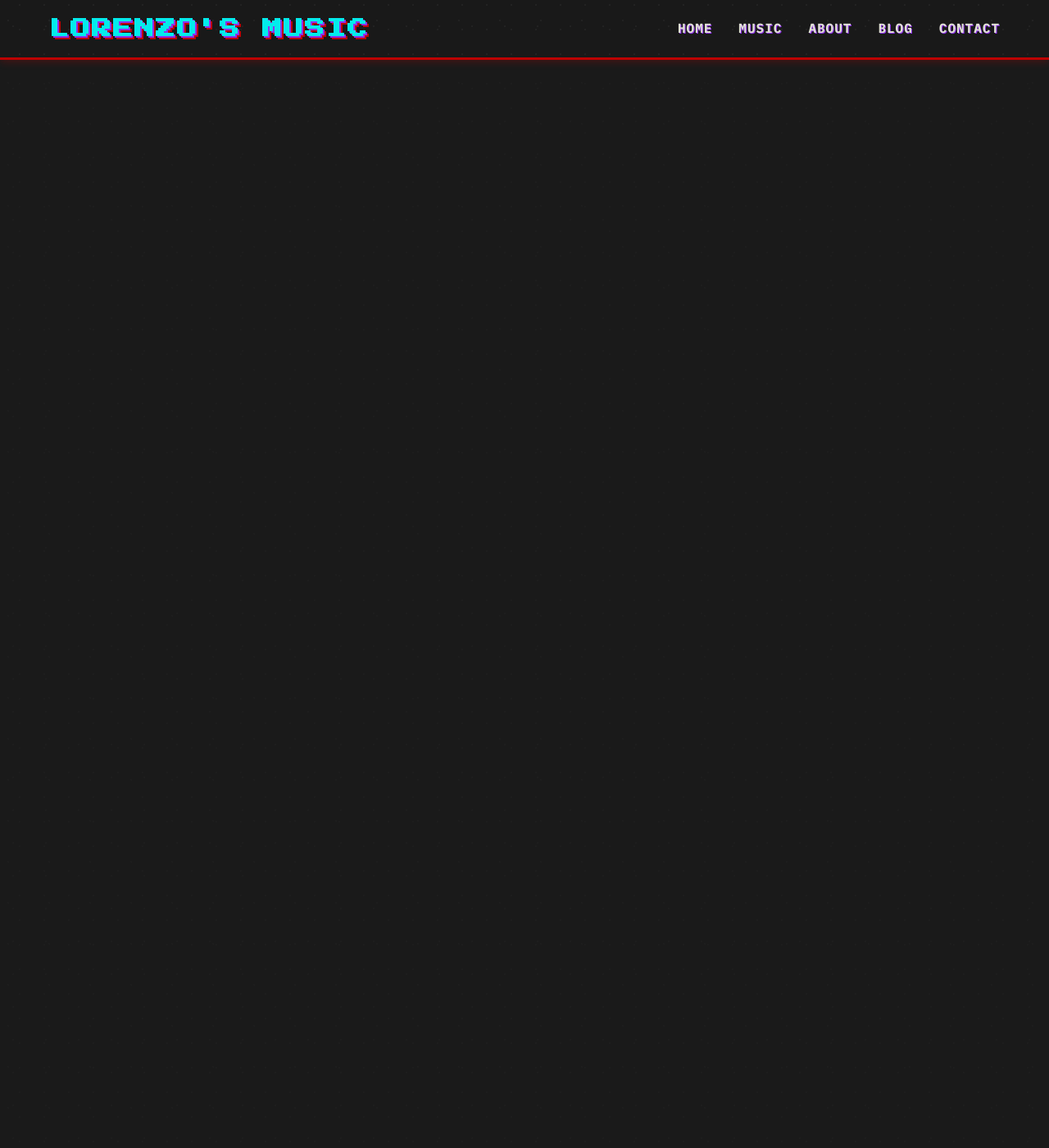
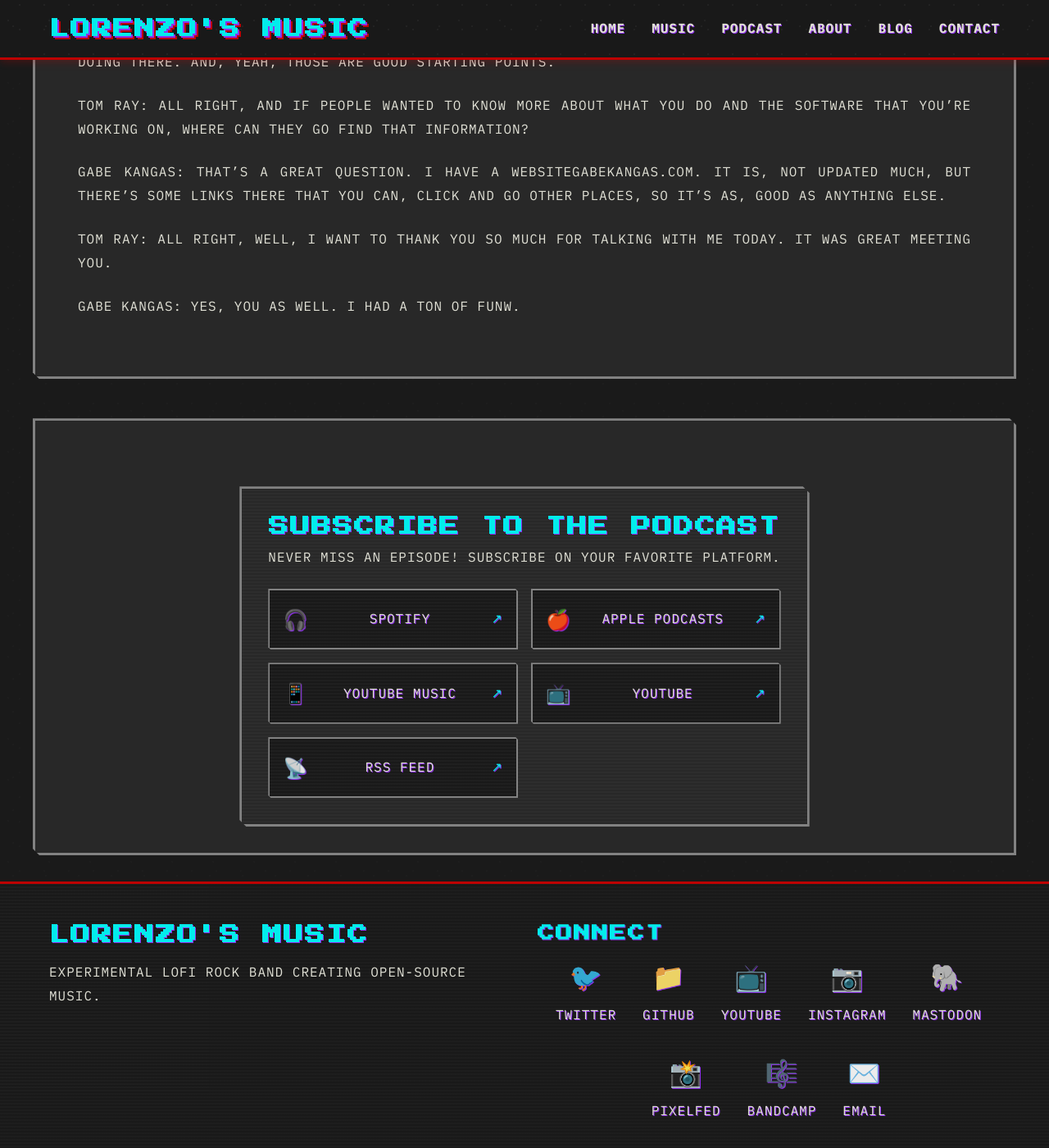
Before and after one commit to tmray/bootleg-videos, a Jekyll site: the page built from podcast/episode-jon-worthy-transcript.md, in a window 1280 px wide and 1400 px high, scrolled down 14124 px. Shown: the whole window at 82% size. Built offline with Jekyll 4.4.1, drawn with Linux system fonts in a browser that asks for light colours.

Commit message:
links to podcast show on podcast notes page

```diff
--- a/_layouts/default.html
+++ b/_layouts/default.html
@@ -29,6 +29,7 @@
             <ul class="nav-menu">
                 <li><a href="{{ '/' | relative_url }}">Home</a></li>
                 <li><a href="{{ '/music' | relative_url }}">Music</a></li>
+                <li><a href="{{ '/podcast' | relative_url }}">Podcast</a></li>
                 <li><a href="{{ '/about' | relative_url }}">About</a></li>
                 <li><a href="{{ '/blog' | relative_url }}">Blog</a></li>
                 <li><a href="{{ '/contact' | relative_url }}">Contact</a></li>
--- a/_layouts/post.html
+++ b/_layouts/post.html
@@ -33,6 +33,25 @@ layout: default
                 {% endfor %}
                 {% endif %}
             </div>
+
+            <!-- Podcast Subscription Section -->
+            {% if page.categories contains 'podcast' %}
+            <div class="podcast-subscribe-section">
+                <h3 class="subscribe-title">Subscribe to the Podcast</h3>
+                <p class="subscribe-description">Never miss an episode! Subscribe on your favorite platform.</p>
+                <div class="platform-grid-small">
+                    {% for platform in site.data.podcast.platforms %}
+                    <a href="{{ platform.url }}" target="_blank" class="platform-card-small">
+                        <div class="platform-icon-small">{{ platform.icon }}</div>
+                        <div class="platform-info-small">
+                            <span class="platform-name-small">{{ platform.name }}</span>
+                        </div>
+                        <span class="platform-arrow-small">↗</span>
+                    </a>
+                    {% endfor %}
+                </div>
+            </div>
+            {% endif %}
         </div>
     </footer>
 </article>
--- a/assets/css/main.css
+++ b/assets/css/main.css
@@ -2315,6 +2315,150 @@ a:hover {
     }
 }
 
+/* Podcast Subscription Section in Posts */
+.podcast-subscribe-section {
+    margin-top: 3rem;
+    padding: 2rem;
+    background-color: var(--vhs-dark-gray);
+    border: 3px solid var(--washed-out-grey);
+    border-radius: 0;
+    clip-path: polygon(0 0, calc(100% - 8px) 0, 100% 8px, 100% 100%, 8px 100%, 0 calc(100% - 8px));
+    position: relative;
+    overflow: hidden;
+}
+
+.podcast-subscribe-section::before {
+    content: '';
+    position: absolute;
+    top: 0;
+    left: 0;
+    width: 100%;
+    height: 100%;
+    background:
+        repeating-linear-gradient(
+            0deg,
+            transparent,
+            transparent 2px,
+            rgba(140, 140, 140, 0.05) 2px,
+            rgba(140, 140, 140, 0.05) 4px
+        );
+    z-index: 1;
+}
+
+.subscribe-title {
+    color: var(--flickering-cyan);
+    font-size: 1.5rem;
+    margin-bottom: 0.5rem;
+    text-shadow: 1px 1px 0px var(--distorted-purple);
+    position: relative;
+    z-index: 2;
+}
+
+.subscribe-description {
+    color: var(--off-white-beige);
+    font-size: 1rem;
+    margin-bottom: 1.5rem;
+    position: relative;
+    z-index: 2;
+}
+
+.platform-grid-small {
+    display: grid;
+    grid-template-columns: repeat(auto-fit, minmax(200px, 1fr));
+    gap: 1rem;
+    position: relative;
+    z-index: 2;
+}
+
+.platform-card-small {
+    display: flex;
+    align-items: center;
+    gap: 0.75rem;
+    padding: 1rem;
+    background-color: var(--dark-static-black);
+    border: 2px solid var(--washed-out-grey);
+    border-radius: 0;
+    text-decoration: none;
+    transition: all 0.3s ease;
+    clip-path: polygon(0 0, calc(100% - 3px) 0, 100% 3px, 100% 100%, 3px 100%, 0 calc(100% - 3px));
+    position: relative;
+    overflow: hidden;
+}
+
+.platform-card-small::before {
+    content: '';
+    position: absolute;
+    top: 0;
+    left: 0;
+    width: 100%;
+    height: 100%;
+    background:
+        repeating-linear-gradient(
+            0deg,
+            transparent,
+            transparent 2px,
+            rgba(140, 140, 140, 0.05) 2px,
+            rgba(140, 140, 140, 0.05) 4px
+        );
+    z-index: 1;
+}
+
+.platform-card-small:hover {
+    transform: translateY(-2px);
+    border-color: var(--flickering-cyan);
+    box-shadow: 0 6px 12px rgba(0, 255, 255, 0.3);
+}
+
+.platform-icon-small {
+    font-size: 1.5rem;
+    flex-shrink: 0;
+    z-index: 2;
+    position: relative;
+}
+
+.platform-info-small {
+    flex: 1;
+    z-index: 2;
+    position: relative;
+}
+
+.platform-name-small {
+    font-size: 1rem;
+    color: var(--off-white-beige);
+    text-shadow: 1px 1px 0px var(--distorted-purple);
+}
+
+.platform-arrow-small {
+    font-size: 1rem;
+    color: var(--flickering-cyan);
+    flex-shrink: 0;
+    z-index: 2;
+    position: relative;
+}
+
+/* Mobile optimization for podcast subscription in posts */
+@media (max-width: 768px) {
+    .platform-grid-small {
+        grid-template-columns: 1fr;
+    }
+
+    .subscribe-title {
+        font-size: 1.3rem;
+    }
+
+    .platform-card-small {
+        padding: 0.75rem;
+    }
+
+    .platform-icon-small {
+        font-size: 1.25rem;
+    }
+
+    .platform-name-small {
+        font-size: 0.9rem;
+    }
+}
+
 /* Post Layout Styles */
 .post {
     max-width: 1200px;
--- a/podcast/episode-jon-worthy-transcript.md
+++ b/podcast/episode-jon-worthy-transcript.md
@@ -1,5 +1,6 @@
 ---
-
+layout: post
+categories: [podcast]
 ---
 Block Sonic Net is doing another call out for remixers and producers
 
```
Also changed, not shown: _data/podcast.yml (+9 -9 lines), _posts/2024-01-15-jon-worthy-podcast.md (+20 -2 lines), 10 other files.
